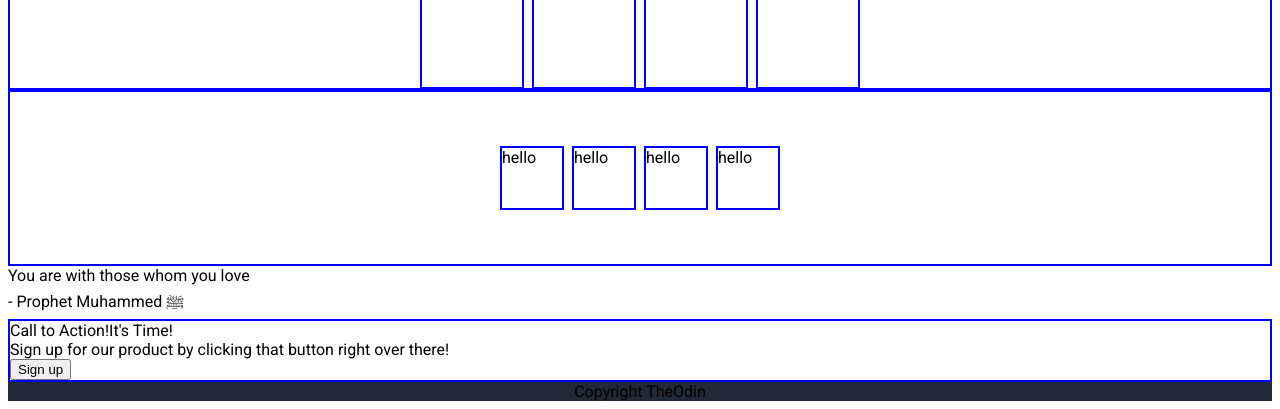
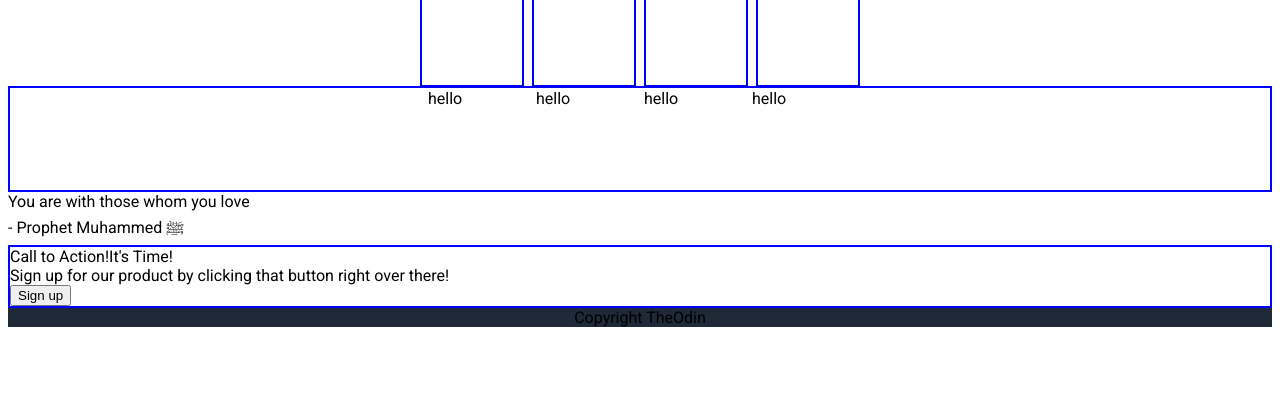
Before and after one commit to NverGP/Landing-Page, a plain HTML site: page index.html in a window 1280 px wide. Shown: the part 469-878 px from the top of the page. After the commit the page ends 804 px from the top, so only its background shows below. Drawn offline with Linux system fonts and the light colour scheme.

Commit message:
customize section-two

```diff
--- a/styles.css
+++ b/styles.css
@@ -66,6 +66,15 @@ body {
   font-weight: 900;
 }
 
+.section-two {
+  border: 2px solid blue;
+  display: flex;
+  justify-content: space-between;
+  flex-direction: column;
+  align-items: center;
+  gap: 7px;
+}
+
 .blue-blocks{
   height: 70px;
   padding: 16px;
@@ -73,7 +82,7 @@ body {
   align-items: center;
   justify-content: center;
   gap: 8px;
-  border: 2px solid blue;
+
 }
 
 .block{
@@ -84,19 +93,18 @@ body {
 }
 
 .block-words {
-  height: 140px;
+  height: 70px;
   padding: 16px;
   display: flex;
   align-items: center;
   justify-content: center;
   gap: 8px;
-  border: 2px solid blue;
+
 }
 
 .words{
-  border: 2px solid blue;
-    width: 60px;
-  height: 60px;
+    width: 100px;
+  height: 100px;
 }
 
 .section-four {
```
